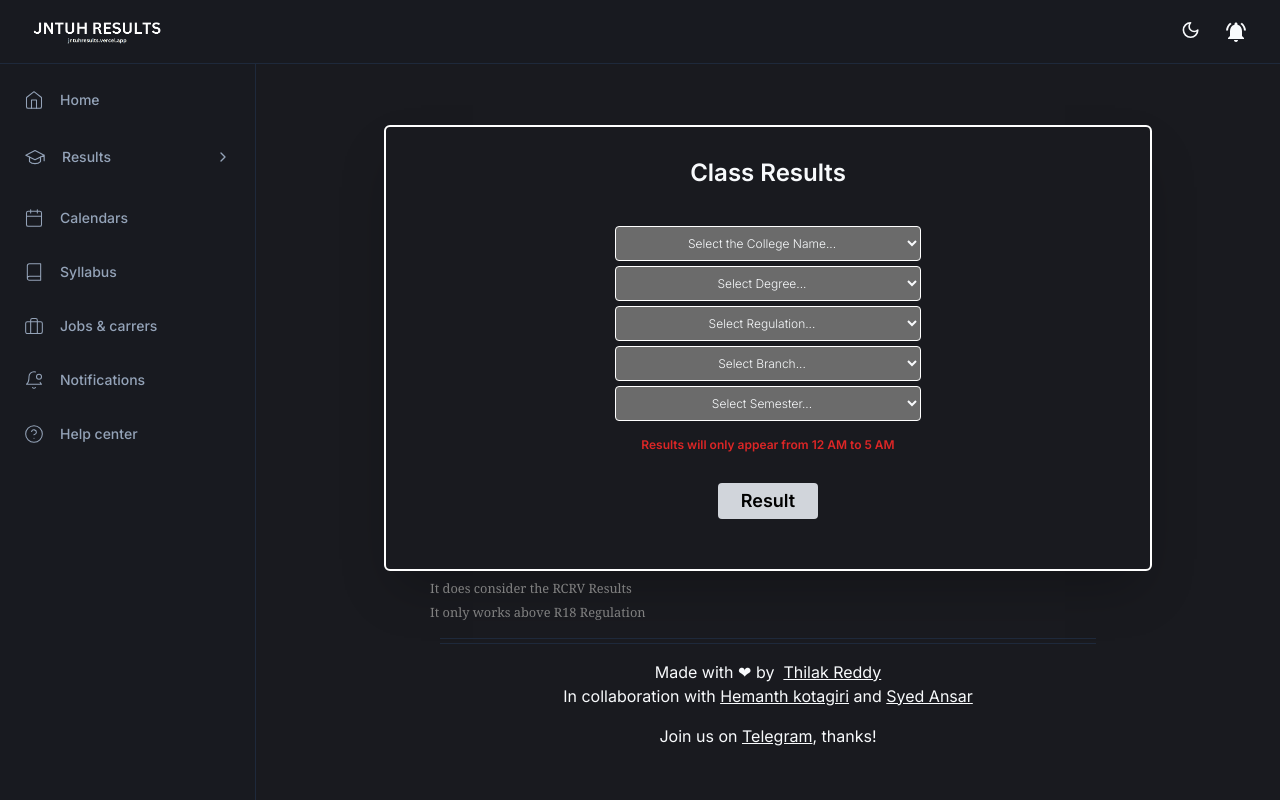
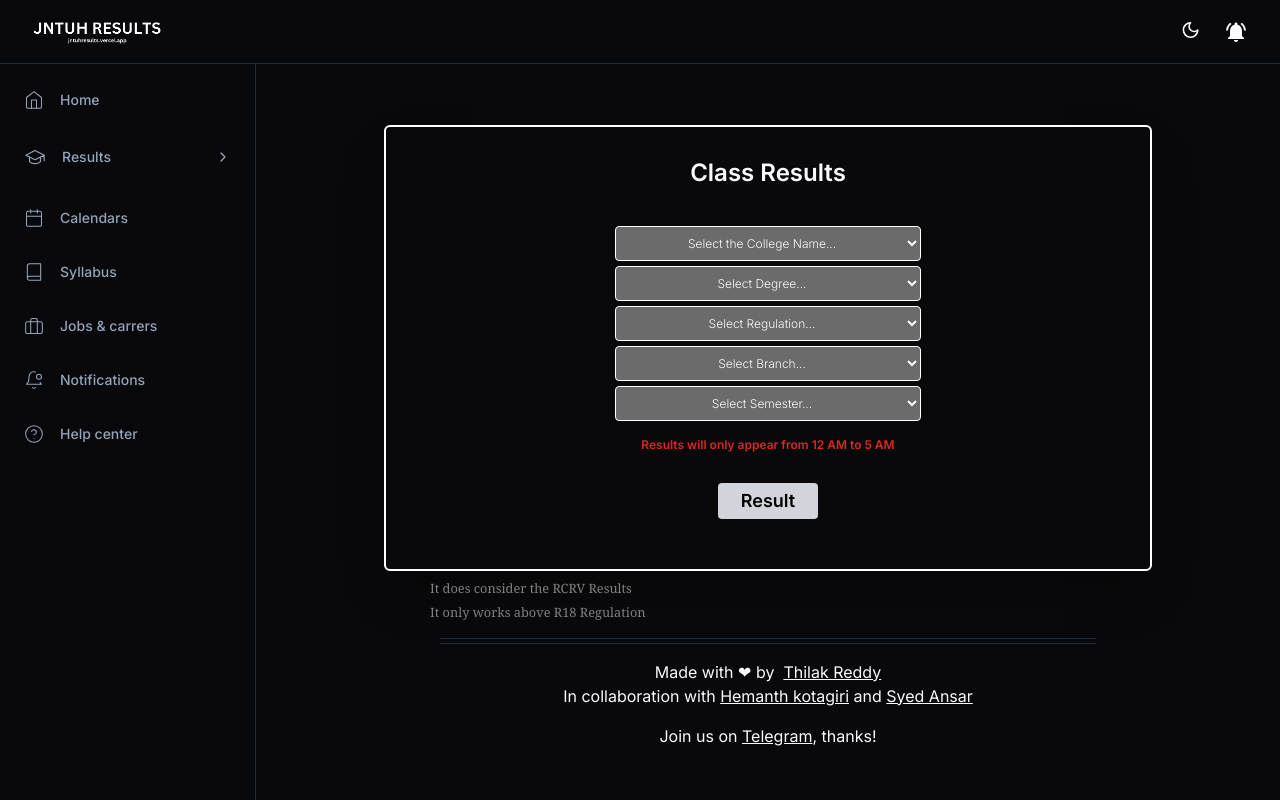
Before and after one commit to ThilakReddyy/JNTUHRESULTS-WEB, a Next.js app: page /classresult in a window 1280 px wide. Built offline with nearby package versions, Linux system fonts and the light colour scheme; a web font is replaced by a local one.

Commit message:
Added: background color

```diff
--- a/app/globals.css
+++ b/app/globals.css
@@ -36,9 +36,9 @@
   }
 
   .dark {
-    /* --background: 222.2 84% 4.9%; */
+    --background: 240 10% 3.9%;
 
-    --background: 228 10% 11%;
+    /* --background: 228 10% 11%; */
     --foreground: 210 40% 98%;
 
     --card: 222.2 84% 4.9%;
--- a/components/navbar/navbar.tsx
+++ b/components/navbar/navbar.tsx
@@ -19,7 +19,7 @@ const Navbar = () => {
   const { navbar } = useNavBarContext();
   return (
     <nav
-      className={`fixed inset-y-0 h-16 w-full z-50 p-4 px-4 lg:px-8  dark:bg-[#181A20] bg-white grid grid-cols-3 lg:grid-cols-2 border-b ${
+      className={`fixed inset-y-0 h-16 w-full z-50 p-4 px-4 lg:px-8  dark:bg-[#09090B] bg-white grid grid-cols-3 lg:grid-cols-2 border-b ${
         navbar ? "block" : "hidden"
       }`}
     >
--- a/components/sidemenubar/sidemenubar.tsx
+++ b/components/sidemenubar/sidemenubar.tsx
@@ -22,7 +22,7 @@ const SideMenubar = () => {
 
   return (
     <nav
-      className={` h-full flex flex-col w-full lg:w-64 fixed inset-y-0 bg-white dark:bg-[#181A20]  pt-16 transition-all duration-150 ease-in ${
+      className={` h-full flex flex-col w-full lg:w-64 fixed inset-y-0 bg-white dark:bg-[#09090B]  pt-16 transition-all duration-150 ease-in ${
         sidebar ? "left-0 " : "-left-full"
       } lg:left-0 z-10`}
     >
```
